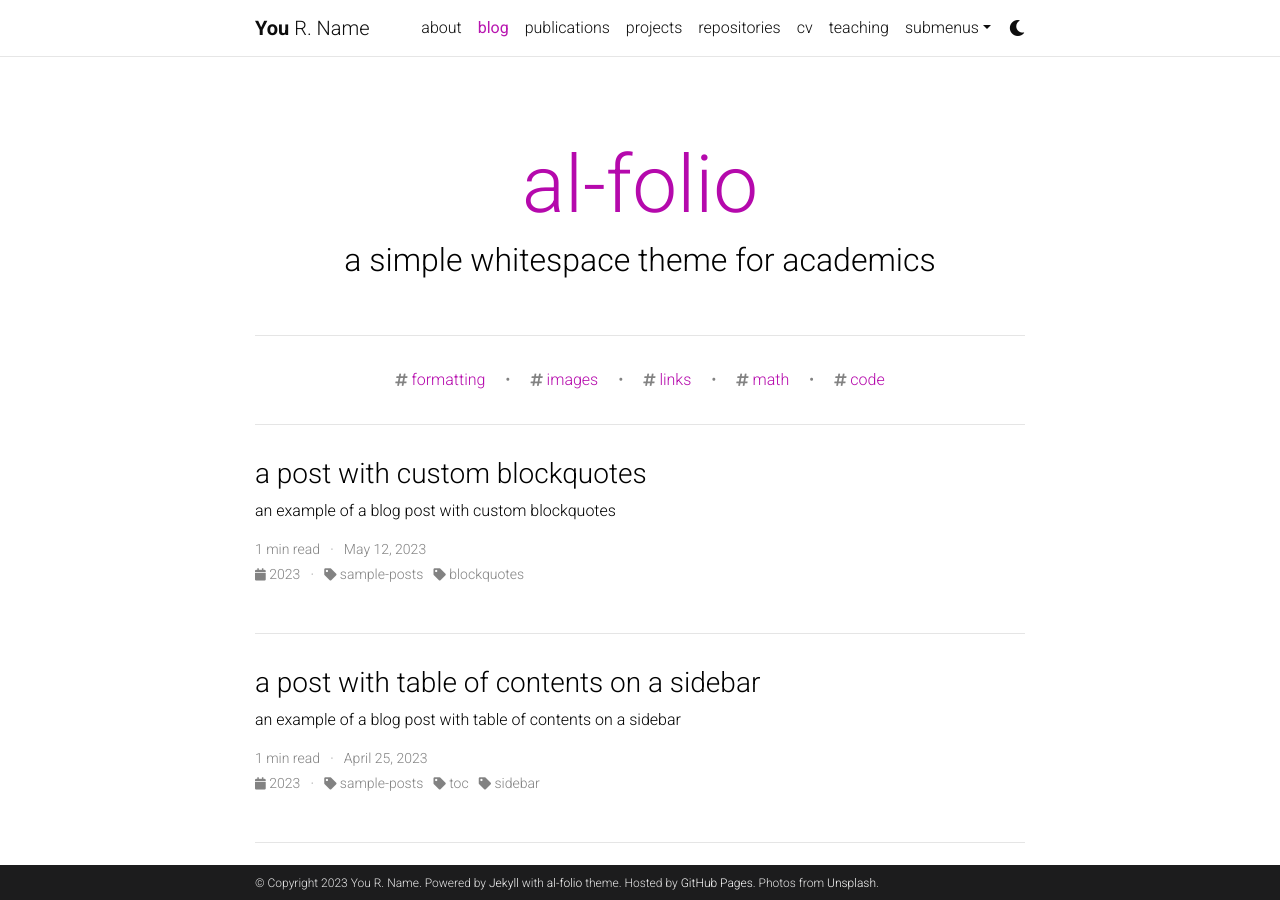
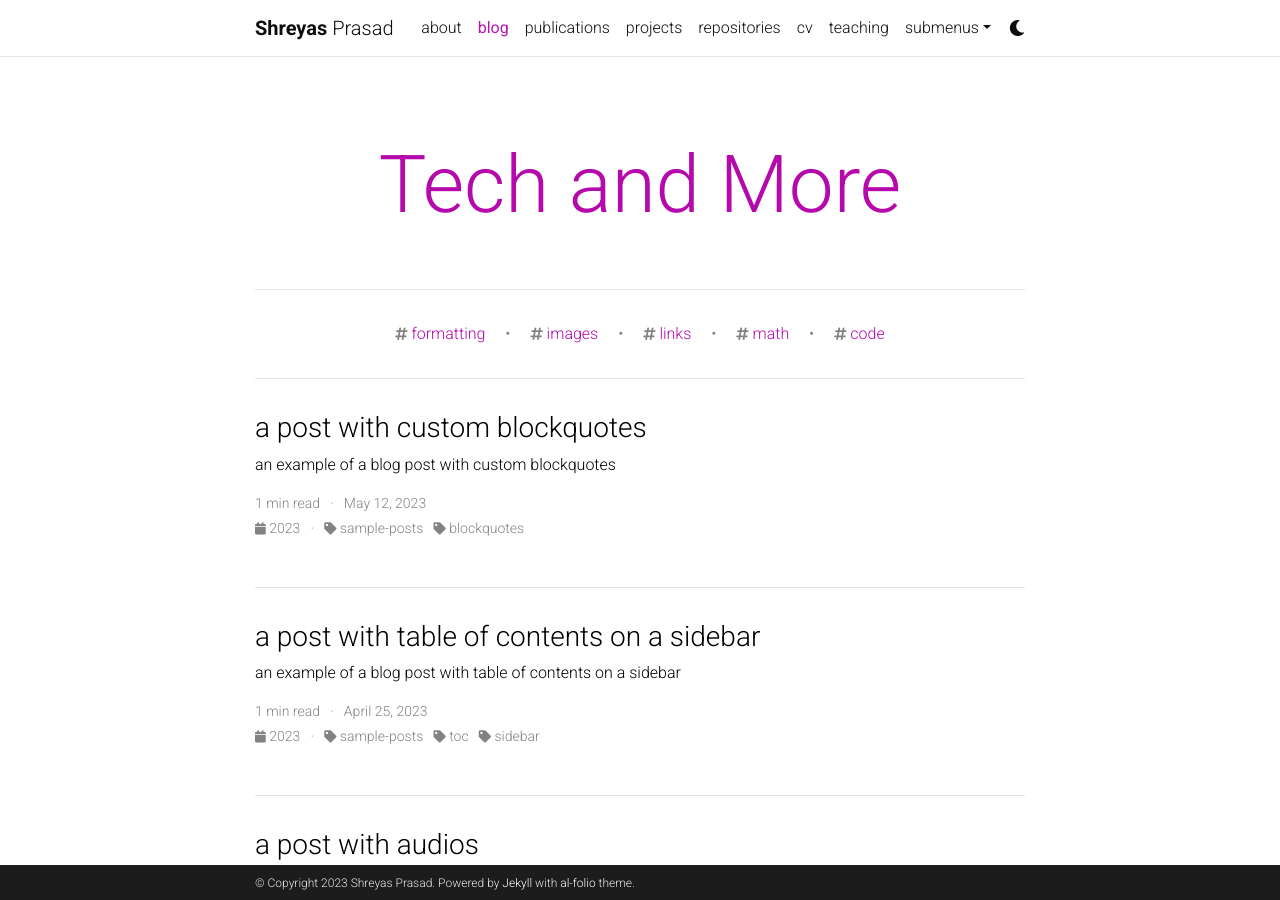
Before and after one commit to ShreyasPrasad/ShreyasPrasad.github.io, a Jekyll site: the page built from blog/index.html, in a window 1280 px wide and 900 px high. Built offline with Jekyll 4.4.1, drawn with Linux system fonts in a browser that asks for light colours; the list of posts is cut into pages by our own code; comment, search, counter and statistics services are not loaded; a style sheet for code colours, icons or effects is not loaded.

Commit message:
Personalize config

```diff
--- a/_config.yml
+++ b/_config.yml
@@ -3,23 +3,21 @@
 # -----------------------------------------------------------------------------
 
 title: blank # the website title (if blank, full name will be used instead)
-first_name: You
-middle_name: R.
-last_name: Name
-email: you@example.com
+first_name: Shreyas
+middle_name:
+last_name: Prasad
+email: shreyaskrishnaprasad@gmail.com
 description: > # the ">" symbol means to ignore newlines until "footer_text:"
   A simple, whitespace theme for academics. Based on [*folio](https://github.com/bogoli/-folio) design.
 footer_text: >
   Powered by <a href="https://jekyllrb.com/" target="_blank">Jekyll</a> with <a href="https://github.com/alshedivat/al-folio">al-folio</a> theme.
-  Hosted by <a href="https://pages.github.com/" target="_blank">GitHub Pages</a>.
-  Photos from <a href="https://unsplash.com" target="_blank">Unsplash</a>.
-keywords: jekyll, jekyll-theme, academic-website, portfolio-website  # add your own keywords or leave empty
+keywords:
 
 lang: en # the language of your site (for example: en, fr, cn, ru, etc.)
-icon: ⚛️  # the emoji used as the favicon (alternatively, provide image name in /assets/img/)
+icon: 👽  # the emoji used as the favicon (alternatively, provide image name in /assets/img/)
 
-url: https://alshedivat.github.io # the base hostname & protocol for your site
-baseurl: /al-folio # the subpath of your site, e.g. /blog/
+url: https://shreyasprasad.github.io # the base hostname & protocol for your site
+baseurl: # the subpath of your site, e.g. /blog/
 last_updated: false # set to true if you want to display last updated in the footer
 impressum_path:  # set to path to include impressum link in the footer, use the same path as permalink in a page, helps to conform with EU GDPR
 
@@ -71,11 +69,11 @@
 # Social integration
 # -----------------------------------------------------------------------------
 
-github_username: # your GitHub user name
+github_username: shreyasprasad
 gitlab_username: # your GitLab user name
 twitter_username: # your Twitter handle
 mastodon_username: # your mastodon instance+username in the format instance.tld/@username
-linkedin_username: # your LinkedIn user name
+linkedin_username: shreyaskprasad
 telegram_username: # your Telegram user name
 scholar_userid: # your Google Scholar ID
 semanticscholar_id: # your Semantic Scholar ID
@@ -106,7 +104,7 @@
 discord_id: # your discord id (18-digit unique numerical identifier)
 
 contact_note: >
-  You can even add a little note about which of these is the best way to reach you.
+  Feel free to reach out at: shreyaskrishnaprasad dot gmail dot com
 
 # -----------------------------------------------------------------------------
 # Analytics and search engine verification
@@ -122,9 +120,9 @@
 # Blog
 # -----------------------------------------------------------------------------
 
-blog_name: al-folio # blog_name will be displayed in your blog page
+blog_name: Tech and More # blog_name will be displayed in your blog page
 blog_nav_title: blog # your blog must have a title for it to be displayed in the nav bar
-blog_description: a simple whitespace theme for academics
+blog_description:
 permalink: /blog/:year/:title/
 
 # Pagination
@@ -159,8 +157,6 @@
 # If you have blog posts published on medium.com or other external sources,
 # you can display them in your blog by adding a link to the RSS feed.
 external_sources:
-  - name: medium.com
-    rss_url: https://medium.com/@al-folio/feed
 
 # -----------------------------------------------------------------------------
 # Collections
```
